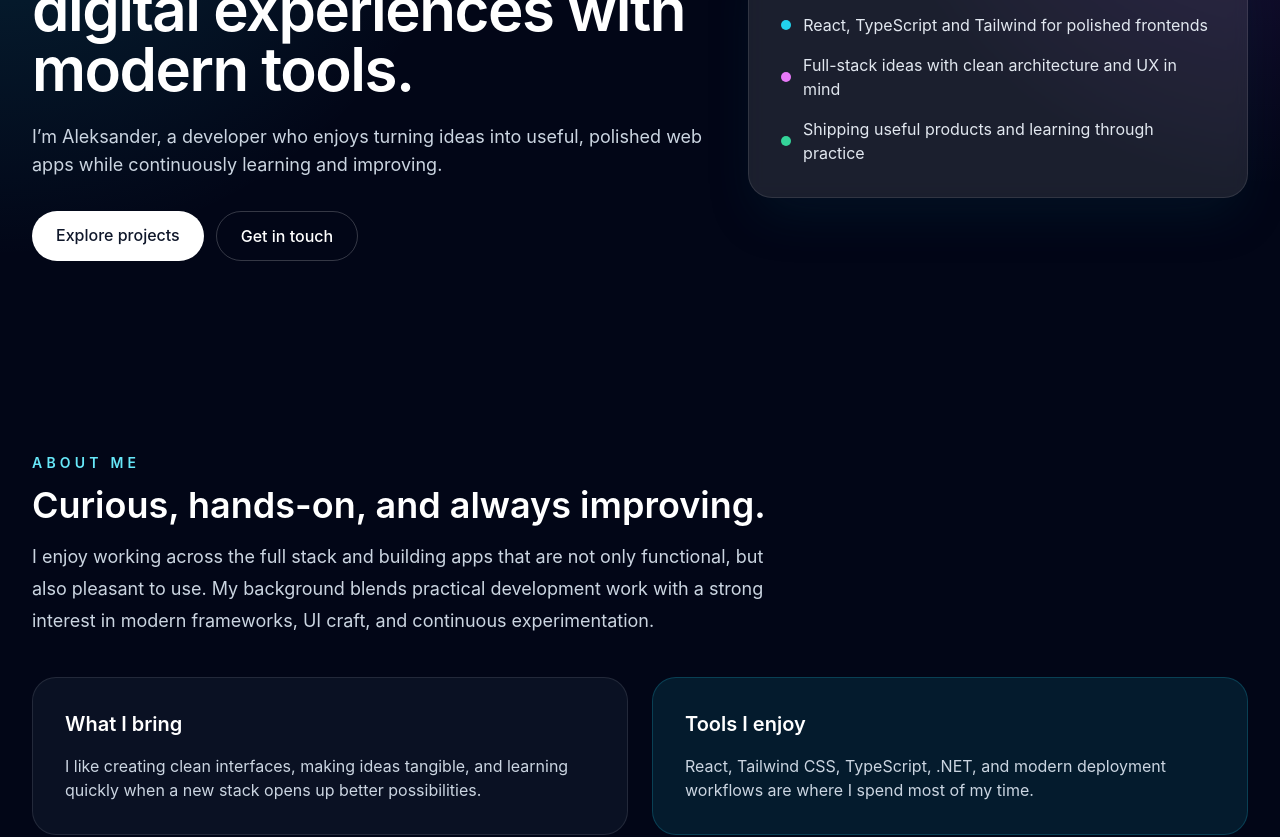
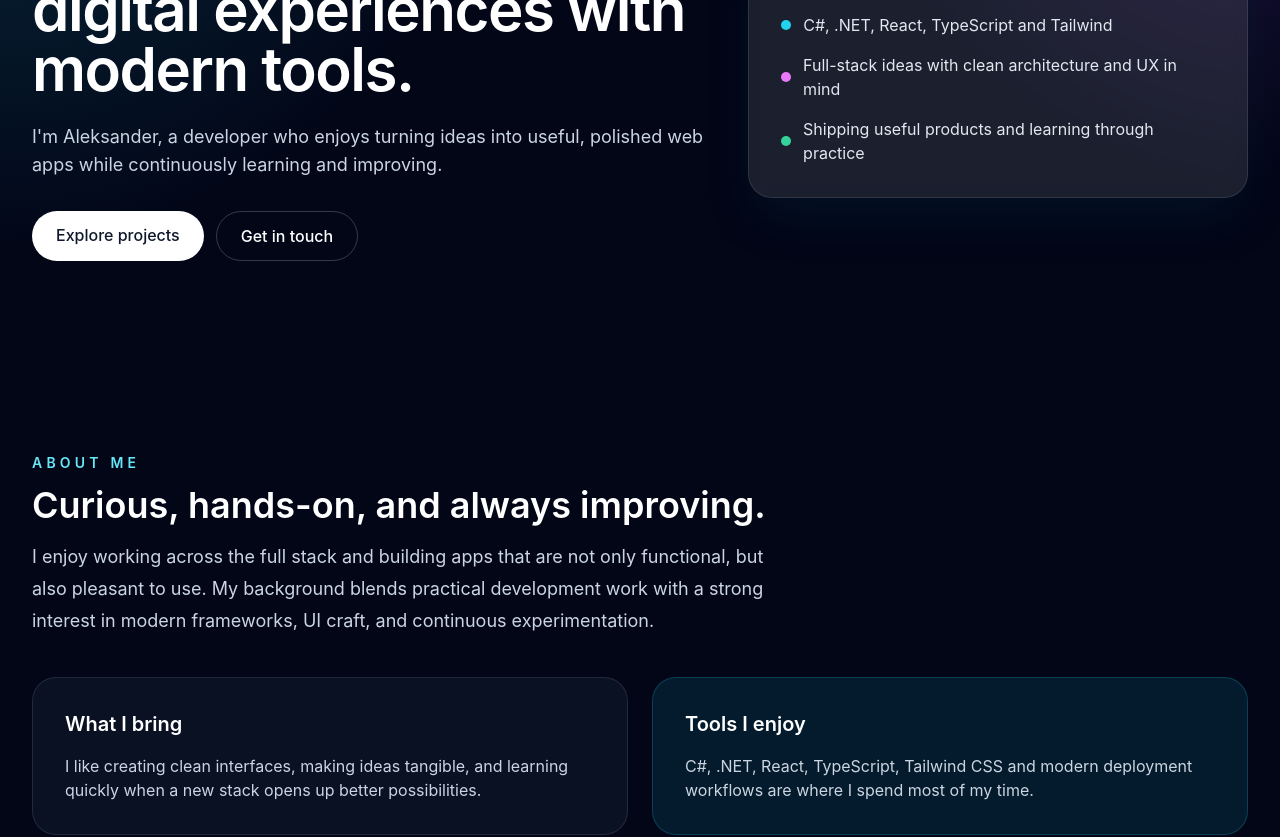
Before and after one commit to aleksanderphan/aleksanderphan.github.io, a React (Vite) app: page / in a window 1280 px wide. Shown: the part 300-1137 px from the top of the page. Built offline with nearby package versions, Linux system fonts and the light colour scheme.

Commit message:
porto update

```diff
--- a/src/pages/Home.jsx
+++ b/src/pages/Home.jsx
@@ -92,7 +92,7 @@ function Home() {
                 Building thoughtful digital experiences with modern tools.
               </h1>
               <p className='mt-6 text-base leading-8 text-slate-300 sm:text-lg'>
-                I’m Aleksander, a developer who enjoys turning ideas into useful,
+                I'm Aleksander, a developer who enjoys turning ideas into useful,
                 polished web apps while continuously learning and improving.
               </p>
               <div className='mt-8 flex flex-col gap-3 sm:flex-row sm:flex-wrap'>
@@ -118,7 +118,7 @@ function Home() {
               <ul className='mt-6 space-y-4 text-slate-200'>
                 <li className='flex items-center gap-3'>
                   <span className='h-2.5 w-2.5 rounded-full bg-cyan-400' />
-                  React, TypeScript and Tailwind for polished frontends
+                  C#, .NET, React, TypeScript and Tailwind
                 </li>
                 <li className='flex items-center gap-3'>
                   <span className='h-2.5 w-2.5 rounded-full bg-fuchsia-400' />
@@ -158,7 +158,7 @@ function Home() {
             <div className='rounded-3xl border border-cyan-400/20 bg-cyan-400/10 p-8'>
               <h3 className='text-xl font-semibold text-white'>Tools I enjoy</h3>
               <p className='mt-4 text-slate-300'>
-                React, Tailwind CSS, TypeScript, .NET, and modern deployment workflows are where I spend most of my time.
+                C#, .NET, React, TypeScript, Tailwind CSS and modern deployment workflows are where I spend most of my time.
               </p>
             </div>
           </div>
@@ -243,7 +243,7 @@ function Home() {
               Contact
             </p>
             <h2 className='mt-3 text-3xl font-semibold text-white sm:text-4xl'>
-              Let’s build something meaningful together.
+              Let's build something meaningful together.
             </h2>
             <p className='mt-4 text-lg leading-8 text-slate-300'>
               If you want to connect, collaborate, or talk through an idea, feel free to reach out.
```
